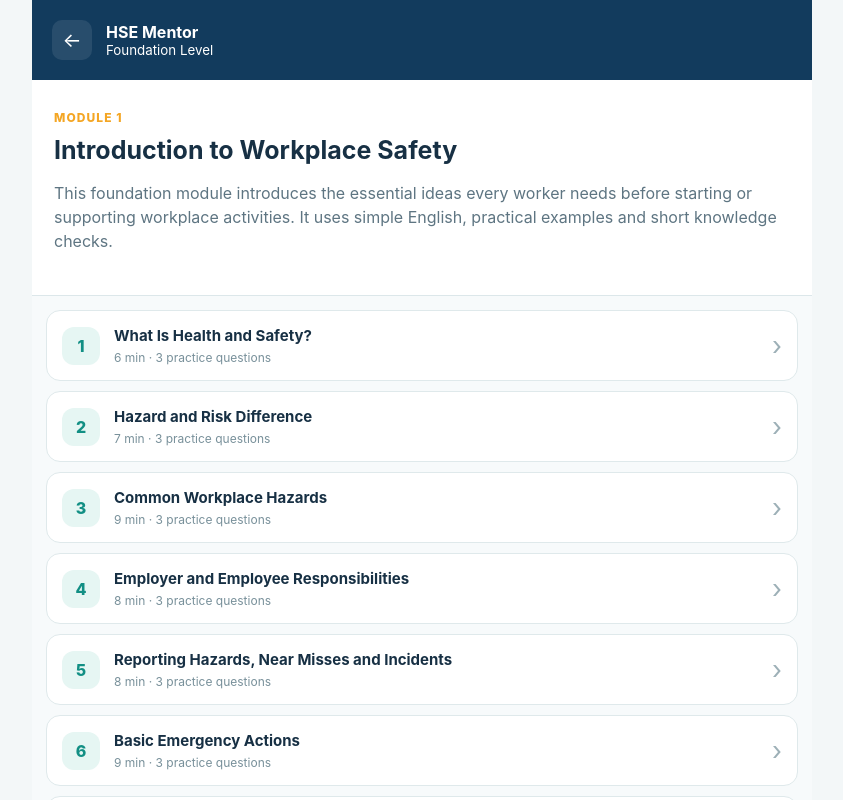
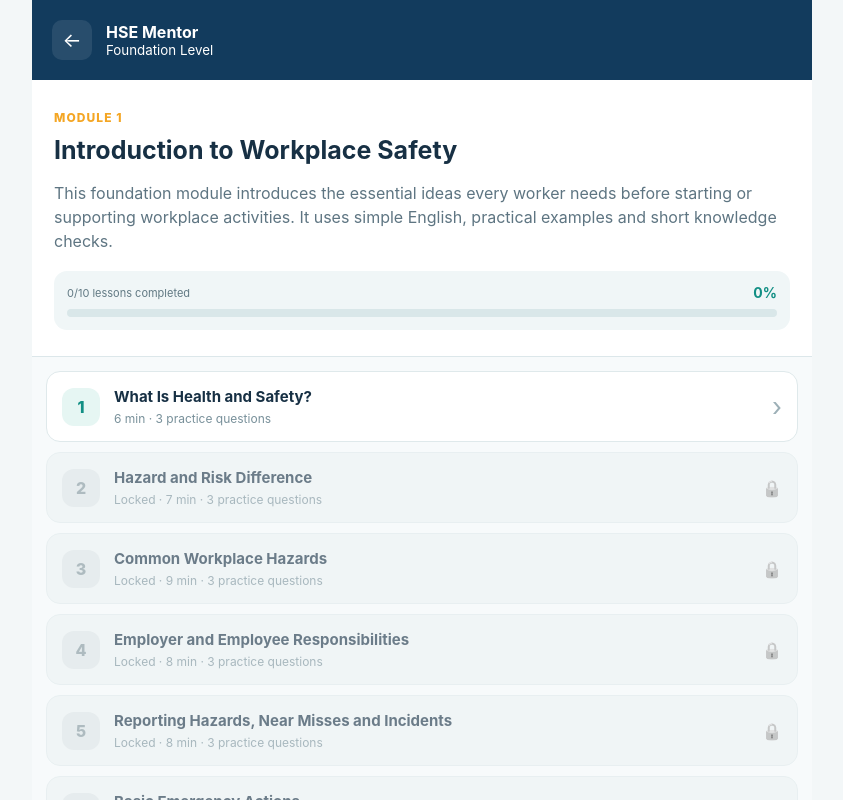
Before and after one commit to ikamranbutt/hse-mentor-app, a React (Vite) app: page / in a window 1280 px wide. Both pictures are taken after a click on the button 452 px from the left and 609 px from the top of the page. Shown: the top 800 px of the page, without its empty margins (218-1061 px from the left). Built offline with nearby package versions, Linux system fonts and the light colour scheme.

Commit message:
Add timed lesson progression and sequential unlocking

```diff
--- a/src/App.tsx
+++ b/src/App.tsx
@@ -31,9 +31,24 @@ function Header({ onBack }: { onBack: () => void }) {
   return <header className="topbar"><button className="back" onClick={onBack}>←</button><div><strong>HSE Mentor</strong><small>Foundation Level</small></div></header>;
 }
 
-function LessonView({ lesson, onBack }: { lesson: Lesson; onBack: () => void }) {
+function LessonView({ lesson, isCompleted, onComplete, onBack }: { lesson: Lesson; isCompleted: boolean; onComplete: () => void; onBack: () => void }) {
+  const [remaining, setRemaining] = useState(isCompleted ? 0 : lesson.estimatedMinutes * 60);
+  useEffect(() => {
+    if (isCompleted || remaining <= 0) return;
+    const timer = window.setInterval(() => setRemaining(value => Math.max(0, value - 1)), 1000);
+    return () => window.clearInterval(timer);
+  }, [isCompleted, remaining]);
+  useEffect(() => { if (remaining === 0 && !isCompleted) onComplete(); }, [remaining, isCompleted, onComplete]);
+  const mins = Math.floor(remaining / 60).toString().padStart(2, '0');
+  const secs = (remaining % 60).toString().padStart(2, '0');
+  const readProgress = isCompleted ? 100 : Math.round(((lesson.estimatedMinutes * 60 - remaining) / (lesson.estimatedMinutes * 60)) * 100);
   return <main><Header onBack={onBack} />
     <section className="module-hero"><span>LESSON {lesson.order}</span><h1>{lesson.title}</h1><p>{lesson.estimatedMinutes} minutes · 3 practice questions</p></section>
+    <section className={isCompleted ? 'reading-timer complete' : 'reading-timer'}>
+      <div className="reading-timer-top"><div><small>{isCompleted ? 'LESSON COMPLETED' : 'READING TIME'}</small><strong>{isCompleted ? 'Next lesson unlocked' : `${mins}:${secs}`}</strong></div><div className="timer-icon">{isCompleted ? '✓' : '◷'}</div></div>
+      <div className="reading-progress"><div style={{ width: `${readProgress}%` }} /></div>
+      {!isCompleted && <p>Keep this lesson open until the reading timer finishes. The next lesson will then unlock automatically.</p>}
+    </section>
     <section className="reader">
       {lesson.sections.map((section, index) => <article className="content-card" key={`${section.heading}-${index}`}>
         <h2>{section.heading}</h2>{section.points.map((point, i) => <p key={i}>{point}</p>)}
@@ -109,15 +124,40 @@ export default function App() {
   const [selected, setSelected] = useState<Module | null>(null);
   const [lesson, setLesson] = useState<Lesson | null>(null);
   const [exam, setExam] = useState(false);
+  const [lockedMessage, setLockedMessage] = useState('');
+  const [completed, setCompleted] = useState<string[]>(() => {
+    try { return JSON.parse(localStorage.getItem('hse-mentor-completed-lessons') || '[]'); }
+    catch { return []; }
+  });
+  const completeLesson = (id: string) => setCompleted(current => {
+    if (current.includes(id)) return current;
+    const updated = [...current, id];
+    localStorage.setItem('hse-mentor-completed-lessons', JSON.stringify(updated));
+    return updated;
+  });
+  const showLocked = (message: string) => {
+    setLockedMessage(message);
+    window.setTimeout(() => setLockedMessage(''), 2800);
+  };
   const totals = useMemo(() => ({ modules: catalog.length, lessons: catalog.reduce((n, m) => n + m.lessons.length, 0) }), []);
-  if (selected && lesson) return <LessonView lesson={lesson} onBack={() => setLesson(null)} />;
+  if (selected && lesson) return <LessonView lesson={lesson} isCompleted={completed.includes(lesson.id)} onComplete={() => completeLesson(lesson.id)} onBack={() => setLesson(null)} />;
   if (selected && exam) return <ExamView module={selected} onBack={() => setExam(false)} />;
-  if (selected) return <main><Header onBack={() => setSelected(null)} />
-    <section className="module-hero"><span>MODULE {selected.order}</span><h1>{selected.title}</h1><p>{selected.description}</p></section>
-    <section className="lesson-list">{selected.lessons.map(l => <button key={l.id} className="lesson-row" onClick={() => setLesson(l)}>
-      <div className="lesson-index">{l.order}</div><div><h3>{l.title}</h3><p>{l.estimatedMinutes} min · 3 practice questions</p></div><span>›</span>
-    </button>)}<button className="exam-button" onClick={() => setExam(true)}><span>FINAL ASSESSMENT</span><strong>25 Questions · 80% to pass</strong></button></section>
+  if (selected) {
+    const completedInModule = selected.lessons.filter(item => completed.includes(item.id)).length;
+    const modulePercent = Math.round((completedInModule / selected.lessons.length) * 100);
+    const examUnlocked = completedInModule === selected.lessons.length;
+    return <main><Header onBack={() => setSelected(null)} />
+    <section className="module-hero"><span>MODULE {selected.order}</span><h1>{selected.title}</h1><p>{selected.description}</p><div className="module-progress"><div><span>{completedInModule}/10 lessons completed</span><strong>{modulePercent}%</strong></div><progress max="100" value={modulePercent} /></div></section>
+    {lockedMessage && <div className="lock-toast"><b>🔒</b><div><strong>Lesson Locked</strong><span>{lockedMessage}</span></div></div>}
+    <section className="lesson-list">{selected.lessons.map((l, index) => {
+      const done = completed.includes(l.id);
+      const unlocked = index === 0 || completed.includes(selected.lessons[index - 1].id);
+      return <button key={l.id} className={`lesson-row ${done ? 'lesson-done' : ''} ${!unlocked ? 'lesson-locked' : ''}`} onClick={() => unlocked ? setLesson(l) : showLocked(`Complete Lesson ${l.order - 1} first to unlock this lesson.`)}>
+        <div className="lesson-index">{done ? '✓' : l.order}</div><div><h3>{l.title}</h3><p>{done ? 'Completed · ' : unlocked ? '' : 'Locked · '}{l.estimatedMinutes} min · 3 practice questions</p></div><span>{unlocked ? '›' : '🔒'}</span>
+      </button>;
+    })}<button className={examUnlocked ? 'exam-button' : 'exam-button exam-locked'} onClick={() => examUnlocked ? setExam(true) : showLocked('Complete all 10 lessons before starting the final assessment.')}><span>{examUnlocked ? 'FINAL ASSESSMENT' : '🔒 FINAL ASSESSMENT LOCKED'}</span><strong>{examUnlocked ? '25 Questions · 80% to pass' : 'Complete all lessons to unlock'}</strong></button></section>
   </main>;
+  }
   return <main><header className="brand"><div className="mark">✓</div><div><h1>HSE Mentor</h1><p>Learn safely. Think practically.</p></div></header>
     <section className="welcome"><span>FOUNDATION LEVEL</span><h2>Build strong safety knowledge</h2><p>Study practical lessons, complete quizzes and prepare for real workplace situations.</p><div className="stats"><strong>{totals.modules}<small>Modules</small></strong><strong>{totals.lessons}<small>Lessons</small></strong><strong>275<small>Questions</small></strong></div></section>
     <section className="section"><div className="section-title"><h2>Your learning path</h2><span>Foundation</span></div><div className="module-grid">{catalog.map(m => <ModuleCard key={m.id} module={m} onOpen={() => setSelected(m)} />)}</div></section>
--- a/src/main.tsx
+++ b/src/main.tsx
@@ -3,6 +3,7 @@ import { createRoot } from 'react-dom/client';
 import App from './App';
 import './styles.css';
 import './exam.css';
+import './progress.css';
 
 createRoot(document.getElementById('root')!).render(
   <React.StrictMode><App /></React.StrictMode>
--- /dev/null
+++ b/src/progress.css
@@ -0,0 +1,21 @@
+.reading-timer{position:sticky;top:0;z-index:4;margin:14px 16px 0;padding:15px 17px;border-radius:16px;background:linear-gradient(135deg,#123b5d,#176c78);color:#fff;box-shadow:0 10px 24px #123b5d35;animation:timerDrop .45s ease}
+.reading-timer.complete{background:linear-gradient(135deg,#168c72,#12a594);animation:completeGlow .7s ease}
+.reading-timer-top{display:flex;justify-content:space-between;align-items:center}.reading-timer small,.reading-timer strong{display:block}
+.reading-timer small{font-size:9px;letter-spacing:.12em;opacity:.72}.reading-timer strong{font-size:18px;margin-top:3px}
+.timer-icon{display:grid;place-items:center;width:40px;height:40px;border-radius:13px;background:#ffffff20;font-size:22px;font-weight:900;animation:clockPulse 2s infinite}
+.reading-timer.complete .timer-icon{animation:unlockPop .65s ease}.reading-progress{height:6px;margin-top:12px;border-radius:8px;background:#ffffff2b;overflow:hidden}
+.reading-progress div{height:100%;border-radius:inherit;background:linear-gradient(90deg,#f4a624,#fff2bd);transition:width 1s linear}
+.reading-timer.complete .reading-progress div{background:#d9fff3}.reading-timer p{font-size:11px;line-height:1.45;margin:10px 0 0;opacity:.8}
+.module-progress{margin-top:18px;padding:13px;border-radius:13px;background:#f0f6f7}.module-progress>div{display:flex;justify-content:space-between;align-items:center;margin-bottom:8px}
+.module-progress span{font-size:11px;color:#617983}.module-progress strong{font-size:14px;color:#128f84}.module-progress progress{display:block;width:100%;height:8px;appearance:none}
+.module-progress progress::-webkit-progress-bar{background:#d9e7e9;border-radius:8px}.module-progress progress::-webkit-progress-value{background:linear-gradient(90deg,#12a594,#f4a624);border-radius:8px}
+.lesson-row{transition:transform .2s ease,opacity .2s,border-color .2s}.lesson-row:hover{transform:translateY(-2px)}.lesson-row.lesson-done{border-color:#8bd2b7;background:#f1fbf6}
+.lesson-row.lesson-done .lesson-index{background:#1da16e;color:#fff;animation:unlockPop .5s ease}.lesson-row.lesson-locked{opacity:.62;background:#edf2f3;cursor:not-allowed}
+.lesson-row.lesson-locked:hover{transform:none}.lesson-row.lesson-locked .lesson-index{background:#dce5e7;color:#83969d}.lesson-row.lesson-locked>span{font-size:16px;filter:grayscale(1)}
+.exam-button.exam-locked{background:linear-gradient(135deg,#6d8088,#8b9ba1);cursor:not-allowed;filter:saturate(.55)}
+.lock-toast{position:fixed;z-index:20;top:86px;left:50%;transform:translateX(-50%);display:flex;align-items:center;gap:12px;width:calc(100% - 32px);max-width:520px;padding:15px;border:1px solid #f0cf94;border-radius:15px;background:#fff9ed;box-shadow:0 14px 35px #123b5d35;animation:toastIn .35s ease}
+.lock-toast>b{display:grid;place-items:center;width:42px;height:42px;border-radius:12px;background:#fff0d3;font-size:20px}.lock-toast strong,.lock-toast span{display:block}
+.lock-toast strong{font-size:14px;color:#7a541b}.lock-toast span{font-size:12px;line-height:1.4;color:#786b57;margin-top:3px}
+@keyframes timerDrop{from{opacity:0;transform:translateY(-15px)}to{opacity:1;transform:none}}@keyframes clockPulse{50%{transform:scale(1.08);background:#ffffff2e}}
+@keyframes unlockPop{0%{transform:scale(.45) rotate(-15deg)}70%{transform:scale(1.15) rotate(4deg)}100%{transform:scale(1) rotate(0)}}@keyframes completeGlow{0%{transform:scale(.97);box-shadow:0 0 0 #12a59400}60%{transform:scale(1.01);box-shadow:0 0 30px #12a59465}100%{transform:scale(1)}}
+@keyframes toastIn{from{opacity:0;transform:translate(-50%,-18px) scale(.95)}to{opacity:1;transform:translate(-50%,0) scale(1)}}
```
